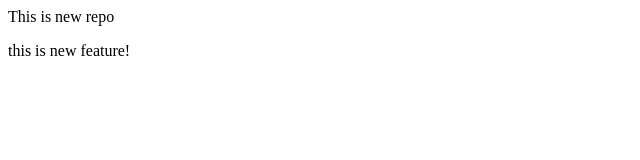
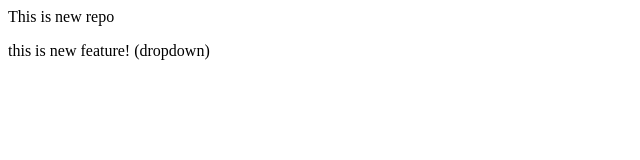
Before and after one commit to manogna2605/localrepo, a plain HTML site: page index.html in a window 1280 px wide. Shown: the full height of the page, 0-640 px from the left. Drawn offline with Linux system fonts and the light colour scheme.

Commit message:
add dropdown

```diff
--- a/index.html
+++ b/index.html
@@ -1,2 +1,2 @@
 <p>This is new repo</p>
-<p>this is new feature!</p>
+<p>this is new feature! (dropdown)</p>
```
